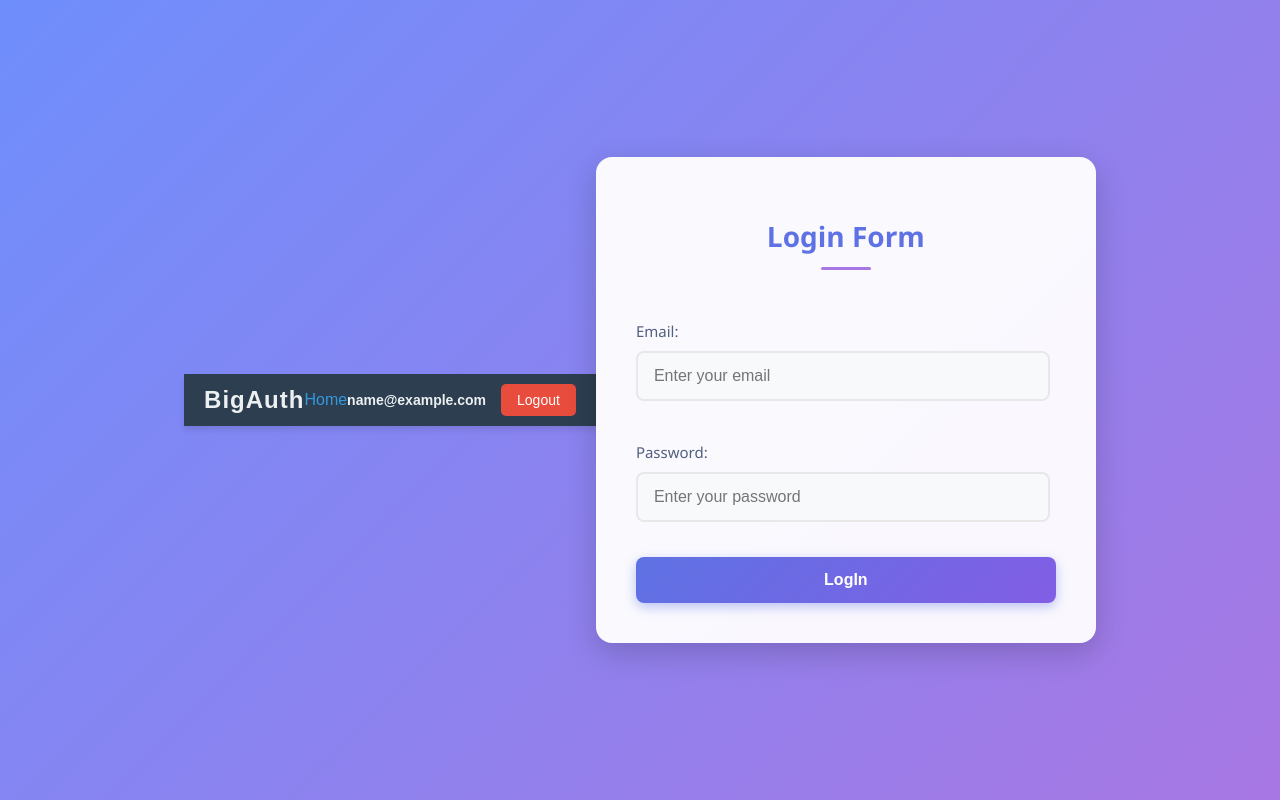
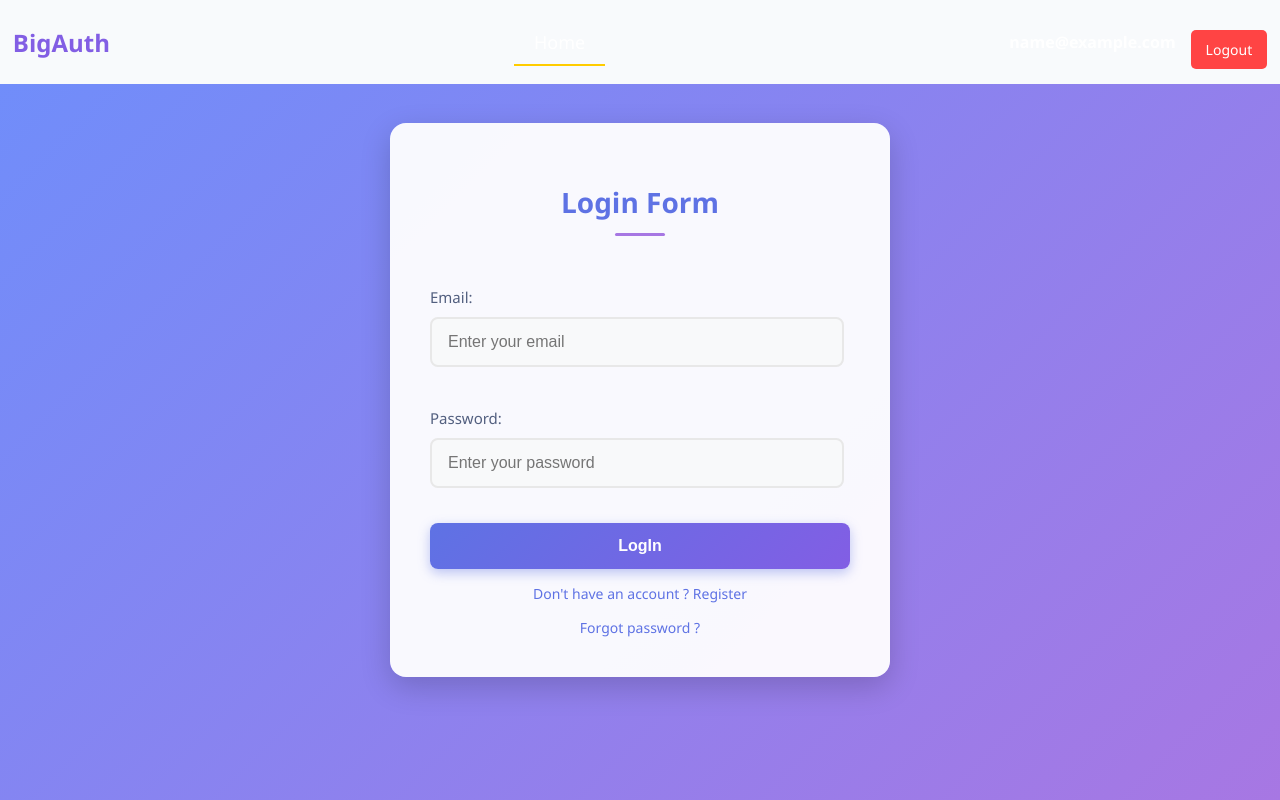
Before and after one commit to Mahen-4/SecureAuth, a Django app: page /auth/login in a window 1280 px wide. Run offline with Django 5.2, Linux system fonts and the light colour scheme; the visitor is signed in with stand-in values (Sample User, id 1).

Commit message:
[DONE] a2f code

```diff
--- a/authSys/forms.py
+++ b/authSys/forms.py
@@ -3,6 +3,7 @@ from .models import Member
 
 #create form for Member model
 class MemberForm(forms.ModelForm):
+    email = forms.EmailField(widget=forms.EmailInput())
     password = forms.CharField(widget=forms.PasswordInput())
     class Meta:
         model = Member
@@ -17,3 +18,6 @@ class LoginForm(forms.Form):
         label="Password",
         widget=forms.PasswordInput(attrs={"class": "form-control", "placeholder": "Enter your password"}),
     )
+
+class digiCodeForm(forms.Form):
+    code = forms.IntegerField(min_value=0, widget=forms.NumberInput())
--- a/authSys/models.py
+++ b/authSys/models.py
@@ -35,7 +35,17 @@ class Member(AbstractBaseUser, PermissionsMixin):
 
     USERNAME_FIELD = 'email' #use email as principal instead of username
 
+    # string return of a member object
+    def __str__(self):
+        return str(self.email)
+
     #set last login datetime
     def update_last_login(self):
         self.last_login = now()
         self.save(update_fields=["last_login"])
+
+class digiCode(models.Model):
+    #OneToOne field -> on Member model -> delete on Cascade = student deleted -> code deleted
+    id_member = models.OneToOneField(Member,primary_key=True, on_delete=models.CASCADE)
+    code = models.IntegerField(unique=True)
+    expiration_datetime = models.DateTimeField()
--- a/authSys/urls.py
+++ b/authSys/urls.py
@@ -6,4 +6,5 @@ urlpatterns = [
     path('register', views.register_member, name='register' ),
     path('login', views.login_member, name='login' ),
     path('logout', views.logout_member, name='logout' ),
+    path('code_a2f', views.code_a2f_member, name="code_a2f")
 ]
--- a/authSys/views.py
+++ b/authSys/views.py
@@ -1,6 +1,6 @@
 from django.shortcuts import render, redirect
 from authSys.models import Member
-from .forms import MemberForm, LoginForm
+from .forms import MemberForm, LoginForm, digiCodeForm
 import django.contrib.auth.password_validation as validators
 from django.core import exceptions
 from django.contrib.auth.hashers import make_password
@@ -8,6 +8,8 @@ import environ
 from django.contrib.auth import authenticate, login, logout
 from django.core.mail import send_mail
 from django.urls import reverse
+import random
+import datetime
 
 
 env = environ.Env()
@@ -51,11 +53,10 @@ def login_member(request):
 
             member = authenticate(request, email=email, password=password) #check if member exist and credentials correct
 
-            # if yes login
+            # if yes send to code a2f verif
             if member is not None:
-                login(request,member)
-                member.update_last_login()
-                return redirect("home_view")
+                request.session['member_email'] = member.email
+                return redirect("authSys:code_a2f")
 
             else:
                 return render(request, "login.html", {"error": "Email or Password is incorrect !", form: form})
@@ -69,6 +70,80 @@ def logout_member(request):
     logout(request)
     return redirect("authSys:login");
 
+
+def code_a2f_member(request):
+    print(f"Entered code_a2f_member view, method: {request.method}")
+    member_email = request.session.get('member_email')
+
+    if member_email is None or request.user.is_authenticated:
+        print("1")
+        return redirect("authSys:login")
+
+    # Expire check
+    expire_time_str = request.session.get(f"digiCode_expire{member_email}")
+    if expire_time_str:
+        expire_time = datetime.datetime.strptime(expire_time_str, "%Y-%m-%d %H:%M:%S.%f")
+        if datetime.datetime.now() > expire_time:
+            request.session.pop(f"digiCode{member_email}", None)
+            request.session.pop(f"digiCode_expire{member_email}", None)
+            print("2")
+            return redirect("authSys:login")
+
+    form = digiCodeForm(request.POST or None)
+    #check if credential valid and there is a user but not connected and code dosn't exist already
+    if request.session.get(f"digiCode{member_email}") is None:
+
+        #add to session digiCode et digiCode expire datetime
+        request.session[f"digiCode{member_email}"] = random.randint(100000, 999999)
+        request.session[f"digiCode_expire{member_email}"] = str(datetime.datetime.now() +  datetime.timedelta(minutes=5))
+
+        #sending email
+        subject = 'BigAuth - Your Two-Factor Authentication (2FA) Code'
+        message = f"""Hi {member_email},
+                Your Two-Factor Authentication (2FA) code is: {request.session[f"digiCode{member_email}"]}
+                This code will expire in 5 minutes. If you did not request this code, please secure your account immediately.
+                Thank you,
+
+                BigAuth"""
+
+        email_from = env('EMAIL_HOST_USER')
+        recipient_list = [member_email]
+        send_mail( subject, message, email_from, recipient_list )
+
+    if request.method == "POST":
+        form = digiCodeForm(request.POST)
+        print("post")
+        if form.is_valid():
+            print("isValid")
+            isValidCode = checkValidCode(request,form.cleaned_data['code'],datetime.datetime.now(), member_email)
+            if isValidCode:
+                print("here ")
+                member = Member.objects.get(email=member_email)
+                login(request,member)
+                member.update_last_login()
+                print("okeee")
+                request.session.pop(f"digiCode{member_email}", None)
+                request.session.pop(f"digiCode_expire{member_email}", None)
+                request.session.pop("member_email", None)
+                return redirect('home_view')
+            else:
+                form.add_error('code', 'Code does not match or five minutes have passed')
+                return render(request, 'code_a2f.html', {'form': form})
+        else:
+            form = digiCodeForm()
+
+    return render(request, 'code_a2f.html', {'form': form})
+
+def checkValidCode(request,member_code, datetime_now, member_email):
+    print(member_code)
+    print(f"digiCode{member_email}")
+    print(datetime_now < datetime.datetime.strptime(request.session.get(f"digiCode_expire{member_email}"), "%Y-%m-%d %H:%M:%S.%f"))
+    #check if code is correct and check datetime_expired passed
+    if member_code == request.session.get(f"digiCode{member_email}") and datetime_now < datetime.datetime.strptime(request.session.get(f"digiCode_expire{member_email}"), "%Y-%m-%d %H:%M:%S.%f"):
+        return True
+    else:
+        return False
+
  # #send mail
 # subject = 'Thank you for registering to our site'
 # message = 'WELCOME !'
--- a/static/css/style.css
+++ b/static/css/style.css
@@ -42,6 +42,7 @@ h1::after {
   border-radius: 2px;
 }
 
+/* ------------------------------- FORM ---------------------------------*/
 form {
   display: flex;
   flex-direction: column;
@@ -135,6 +136,26 @@ button[type="submit"]:active {
   box-shadow: 0 3px 8px rgba(94, 114, 228, 0.4);
 }
 
+.links-container {
+  display: flex;
+  flex-direction: column;
+  width: 100%;
+  margin-top: 25px;
+}
+
+a {
+  text-decoration: none;
+  color: #5e72e4;
+  font-size: 14px;
+  margin-top: 15px;
+  text-align: center;
+  transition: color 0.3s;
+}
+
+a:hover {
+  color: #825ee4;
+  text-decoration: underline;
+}
 
 
 /* ---------------------- HOME PAGE ------------------------------ */
@@ -179,7 +200,6 @@ button[type="submit"]:active {
 
 .gradient-text {
   background: linear-gradient(to right, #ffffff, #e0e7ff);
-  -webkit-background-clip: text;
   -webkit-text-fill-color: transparent;
 }
 
@@ -287,3 +307,5 @@ button[type="submit"]:active {
   font-size: 14px;
   margin-top: auto;
 }
+
+/* ----------------------------- CODE A2F PAGE ---------------------------------
--- a/static/css/styleNavBar.css
+++ b/static/css/styleNavBar.css
@@ -1,104 +1,63 @@
-/* Styles généraux pour la navbar */
+/* Navbar Styles */
 .navbar {
-  background-color: #2c3e50;
-  padding: 10px 20px;
-  font-family: 'Arial', sans-serif;
-  color: white;
-  box-shadow: 0 4px 6px rgba(0, 0, 0, 0.1);
+  background-color: #f8fafc;
+  padding: 15px 20px;
+  width: 98%;
+  position: fixed;
+  top: 0;
 }
 
 .navbar-container {
   display: flex;
+  width: 100%;
   justify-content: space-between;
   align-items: center;
-  max-width: 1200px;
-  margin: 0 auto;
-  width: 100%;
 }
 
 .navbar-logo a {
+  color: #825ee4;
+  text-decoration: none;
   font-size: 24px;
   font-weight: bold;
-  color: #ecf0f1;
-  text-decoration: none;
-  letter-spacing: 1px;
 }
 
 .navbar-menu {
-  display: flex;
-  gap: 15px;
+  flex-grow: 1;
+  text-align: center;
 }
 
-.navbar-menu .menu-item {
+.menu-item {
+  color: white;
   text-decoration: none;
-  color: #ecf0f1;
-  font-size: 16px;
-  font-weight: normal;
-  transition: color 0.3s;
+  padding: 10px 20px;
+  font-size: 18px;
 }
 
-.navbar-menu .menu-item:hover,
-.navbar-menu .menu-item.active {
-  color: #3498db;
+.menu-item.active {
+  border-bottom: 2px solid #ffcc00;
 }
 
 .navbar-actions {
   display: flex;
+  align-items: center;
   gap: 15px;
-  align-items: center;
+}
+
+.user-indicator span {
+  color: white;
+  font-size: 16px;
+  font-weight: bold;
 }
 
 .action-button {
-  padding: 8px 16px;
+  background-color: #ff4444;
+  color: white;
+  padding: 10px 15px;
+  text-decoration: none;
   border-radius: 5px;
-  font-size: 14px;
-  text-decoration: none;
-  color: white;
-  transition: background-color 0.3s, transform 0.2s;
+  transition: background 0.3s;
 }
 
-.action-button.login {
-  background-color: #3498db;
+.action-button.logout:hover {
+  background-color: #cc0000;
 }
-
-.action-button.register {
-  background-color: #27ae60;
-}
-
-.action-button.logout {
-  background-color: #e74c3c;
-}
-
-.action-button:hover {
-  transform: scale(1.05);
-}
-
-.action-button:active {
-  transform: scale(0.98);
-}
-
-.user-indicator span {
-  color: #ecf0f1;
-  font-size: 14px;
-  font-weight: bold;
-}
-
-@media (max-width: 768px) {
-  .navbar-container {
-    flex-direction: column;
-    align-items: flex-start;
-  }
-
-  .navbar-menu {
-    width: 100%;
-    justify-content: flex-start;
-    gap: 20px;
-    margin-top: 10px;
-  }
-
-  .navbar-actions {
-    flex-direction: column;
-    gap: 10px;
-    margin-top: 10px;
-  }
-}
--- a/templates/base.html
+++ b/templates/base.html
@@ -9,29 +9,28 @@
     </head>
 
     <body>
+
       <nav class="navbar">
         <div class="navbar-container">
           <div class="navbar-logo">
             <a href="#">BigAuth</a>
           </div>
+          {% if request.user.is_authenticated %}
           <div class="navbar-menu">
             <a href="#" class="menu-item active">Home</a>
           </div>
           <div class="navbar-actions">
-            {% if request.user.is_authenticated %}
             <div class="user-indicator">
               <span>{{ user.email }}</span>
             </div>
             <a href="{% url 'authSys:logout' %}" class="action-button logout">
               <span>Logout</span>
             </a>
-            {% else %}
-              <a href="{% url 'authSys:login' %}" class="action-button login">Login</a>
-              <a href="{% url 'authSys:register' %}" class="action-button register">Register</a>
-            {% endif %}
           </div>
         </div>
+          {% endif %}
       </nav>
+
     {% block content %}
 
     {% endblock content %}
--- a/templates/login.html
+++ b/templates/login.html
@@ -11,6 +11,8 @@
             {% csrf_token %}
             {{ form.as_p }}
             <button type="submit">LogIn</button>
+            <a href="{% url 'authSys:register' %}">Don't have an account ? Register</a>
+            <a href="#">Forgot password ? </a>
         </form>
     </div>
 {% endblock content %}
--- a/templates/register.html
+++ b/templates/register.html
@@ -11,6 +11,7 @@
             {% csrf_token %}
             {{ form.as_p }}
             <button type="submit">Register</button>
+            <a href="{% url 'authSys:login' %}">Already have an account ? Login</a>
         </form>
     </div>
 {% endblock content %}
```
Also changed, not shown: templates/code_a2f.html (added, +21 -0 lines), authSys/migrations/0006_digicode.py (added), 1 other file. Lines whose indentation alone changed are shown as unchanged.
